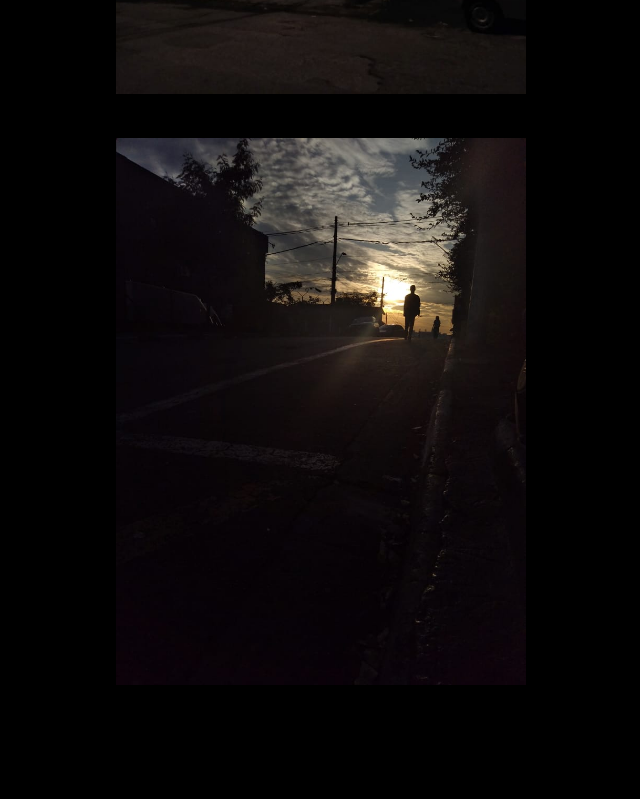
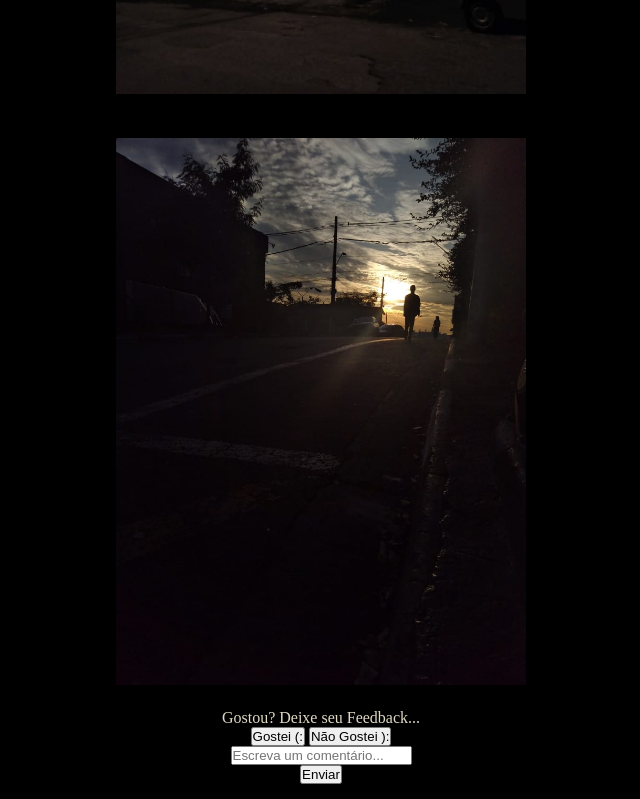
Before and after one commit to Arthurrodriguesvar/Projeto1arthurstuff, a plain HTML site: page fotografia.html in a window 1280 px wide. Shown: the part 2905-3704 px from the top of the page, without its empty margins (319-959 px from the left). Before the commit the page ends 3629 px from the top, so only its background shows below. Drawn offline with Linux system fonts and the light colour scheme.

Commit message:
Adicionei botões de Feedback

```diff
--- a/fotografia.html
+++ b/fotografia.html
@@ -18,6 +18,19 @@
         <img src="./img/04.jpeg" width="450px" alt=""><br>
         <img src="./img/05.jpeg" width="450px" alt=""><br>
         <img src="./img/06.jpeg" width="450px" alt=""><br>
+        <p>Gostou? Deixe seu Feedback...</p>
+        <button  onclick="Feedback()">Gostei  (:</button>
+        <button onclick="Feedback()">Não Gostei  ):</button>
+        <label for=""></label><br>
+        <input type="text" placeholder="Escreva um comentário..."><br>
+        <button onclick="Feedback()">Enviar</button>
+        <script>
+            function Feedback() {
+                alert('Obrigado Pelo Feedback!')
+                if (Feedback === "") {
+                }
+            }
+        </script>
     </nav>
 </header>
 </body>
```
